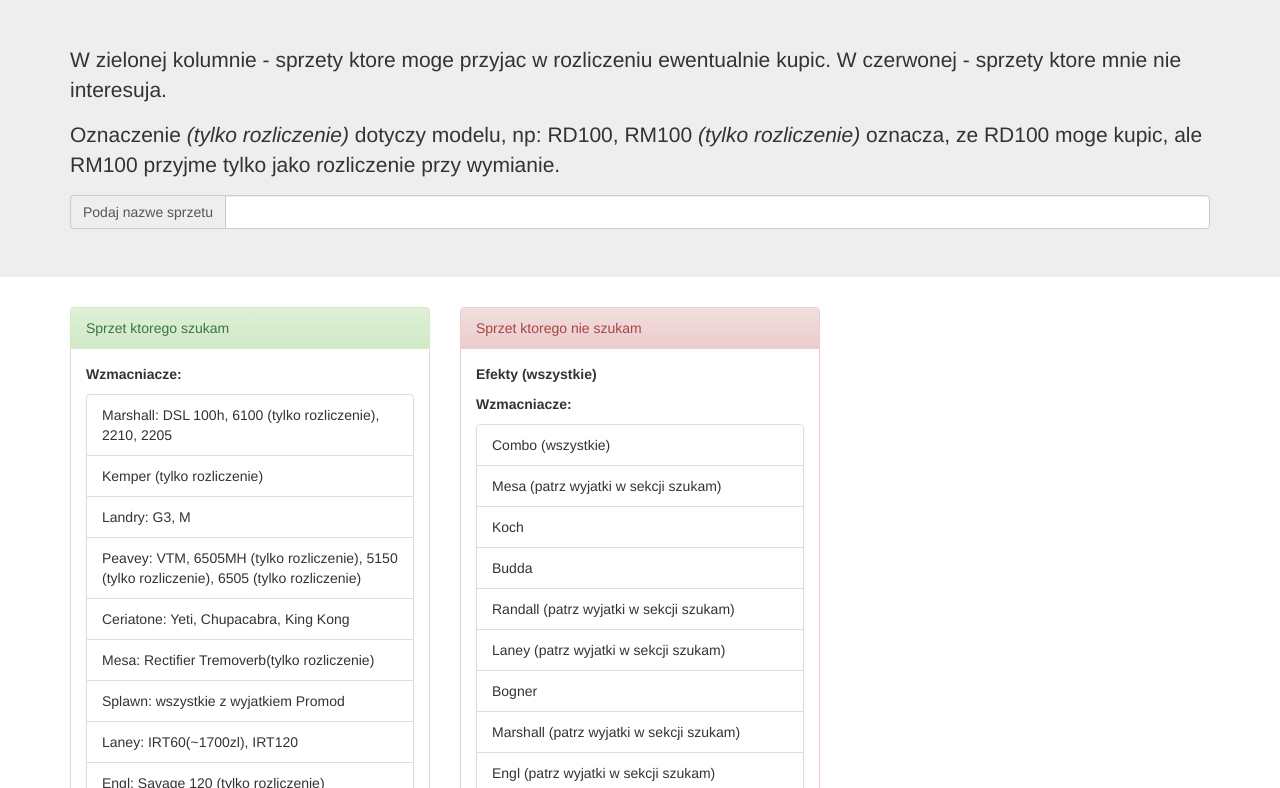
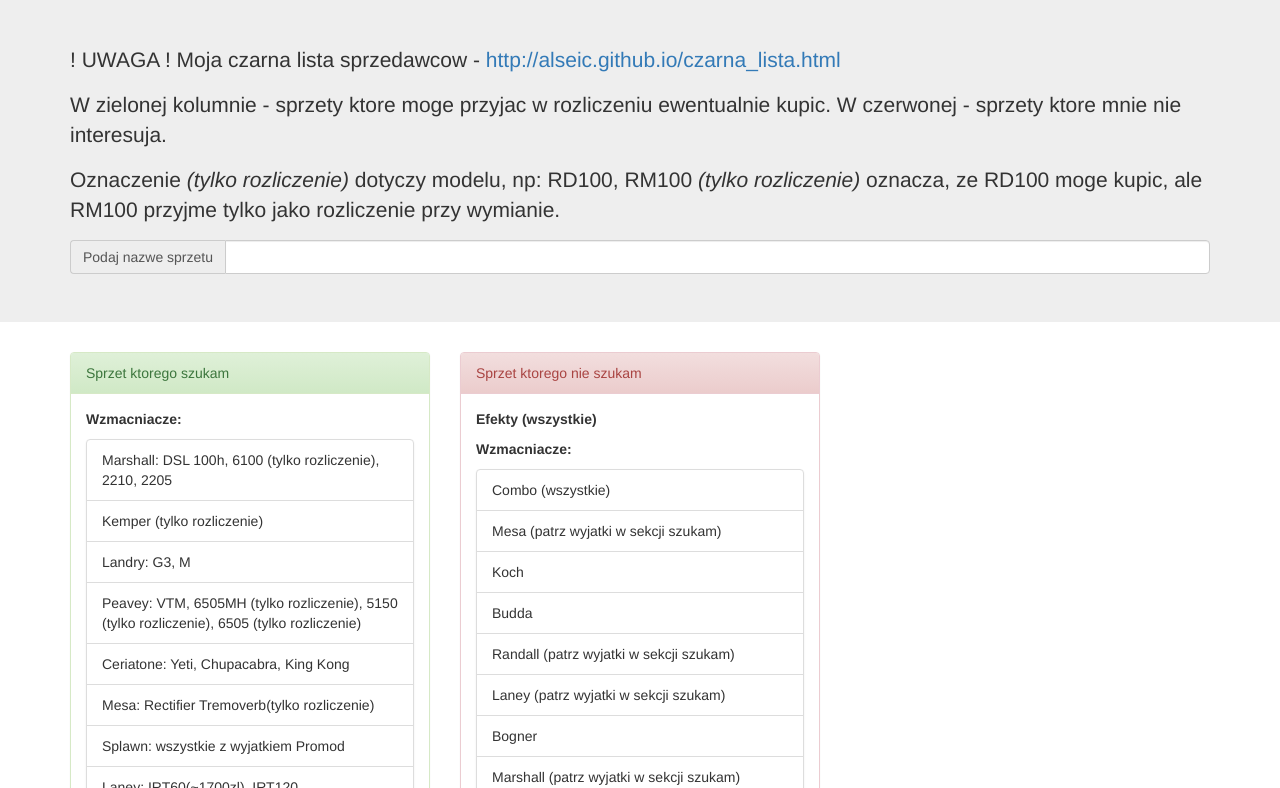
Before and after one commit to alseic/alseic.github.io, a plain HTML site: page zamiany/index.html in a window 1280 px wide. Shown: the part 53-841 px from the top of the page. Drawn offline with nearby package versions, Linux system fonts and the light colour scheme.

Commit message:
czarna lista w trade
trade

```diff
--- a/zamiany/index.html
+++ b/zamiany/index.html
@@ -46,6 +46,7 @@
     <!-- Main jumbotron for a primary marketing message or call to action -->
     <div class="jumbotron">
       <div class="container">
+		<p>! UWAGA ! Moja czarna lista sprzedawcow - <a href="">http://alseic.github.io/czarna_lista.html</a></p>
         <p>W zielonej kolumnie - sprzety ktore moge przyjac w rozliczeniu ewentualnie kupic. W czerwonej - sprzety ktore mnie nie interesuja.</p>
         <p>Oznaczenie <i>(tylko rozliczenie)</i> dotyczy modelu, np: RD100, RM100 <i>(tylko rozliczenie)</i> oznacza, ze RD100 moge kupic, ale RM100 przyjme tylko jako rozliczenie przy wymianie.</p>
         <div class="input-group">
```
